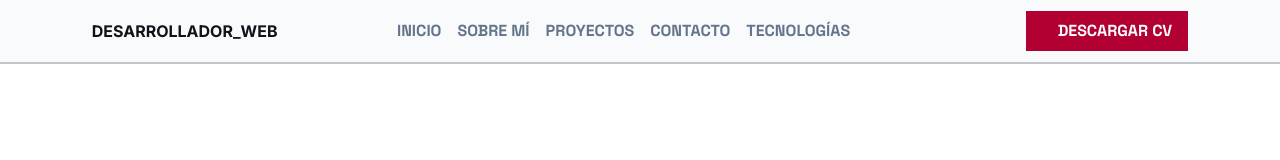
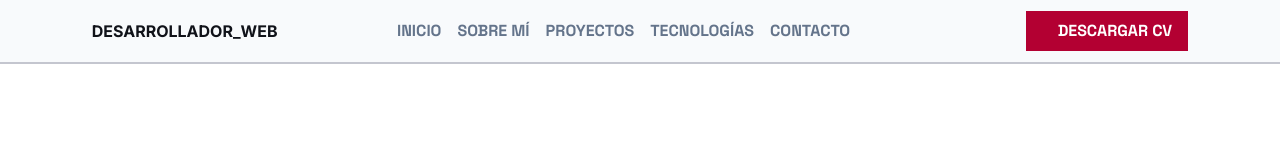
Before and after one commit to GeorgessDavid/georgessdavid, a React (Vite) app: page / in a window 1280 px wide. Shown: the top 160 px of the page. Built offline with nearby package versions, Linux system fonts and the light colour scheme; some icons are missing.

Commit message:
Update contact NavLink anchor
Replace the Spanish anchor '/#contacto' with the English '/#contact' in Header.tsx to match the section ID and fix a broken/mismatched link. The Contact NavLink was also moved to follow the 'Tecnologías' entry.

```diff
--- a/src/components/Header.tsx
+++ b/src/components/Header.tsx
@@ -16,8 +16,8 @@ const Header = () => {
                     <NavLink to="/" label="Inicio" />
                     <NavLink to="/about" label="Sobre Mí" />
                     <NavLink to="/proyectos" label="Proyectos" />
-                    <NavLink to="/#contacto" label="Contacto" />
                     <NavLink to="/technologies" label="Tecnologías" />
+                    <NavLink to="/#contact" label="Contacto" />
                 </ul>
             </nav>
             <div className="flex items-center gap-3">
```
